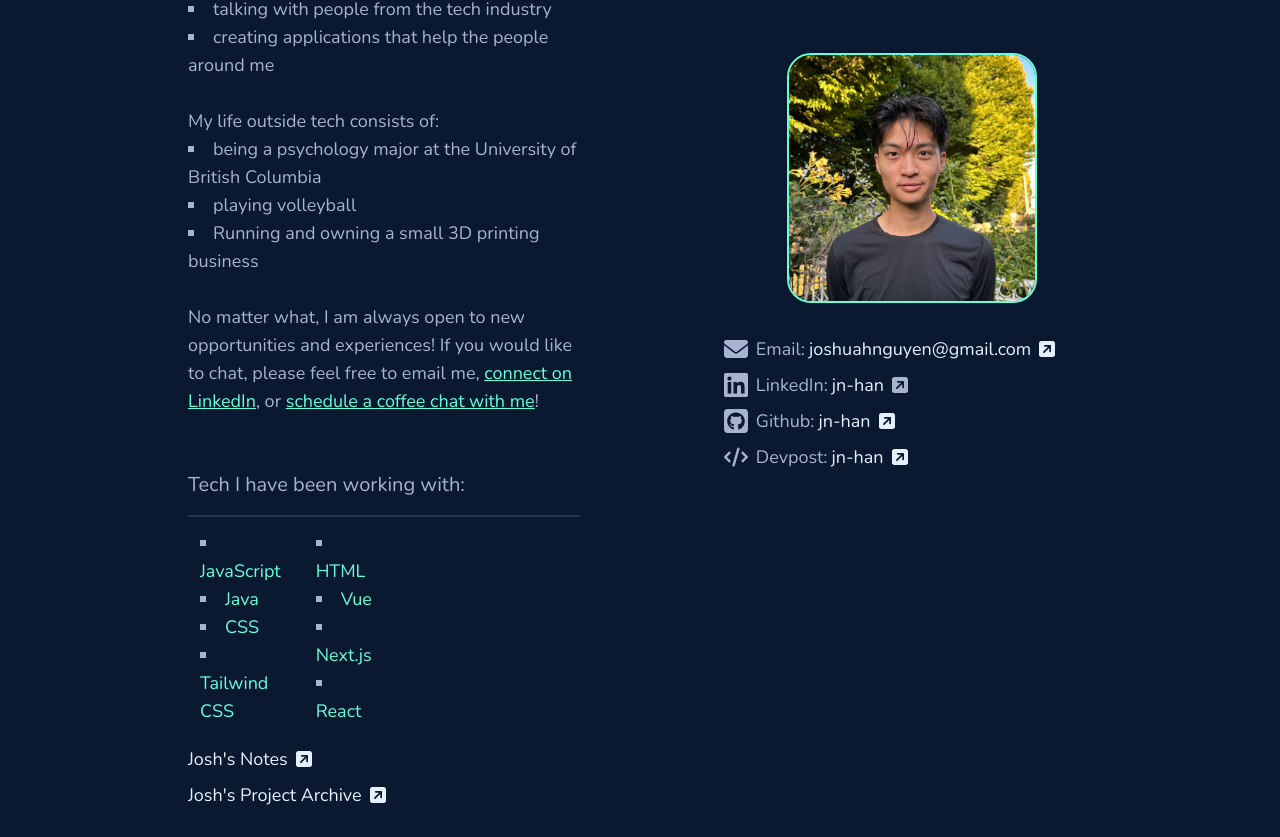
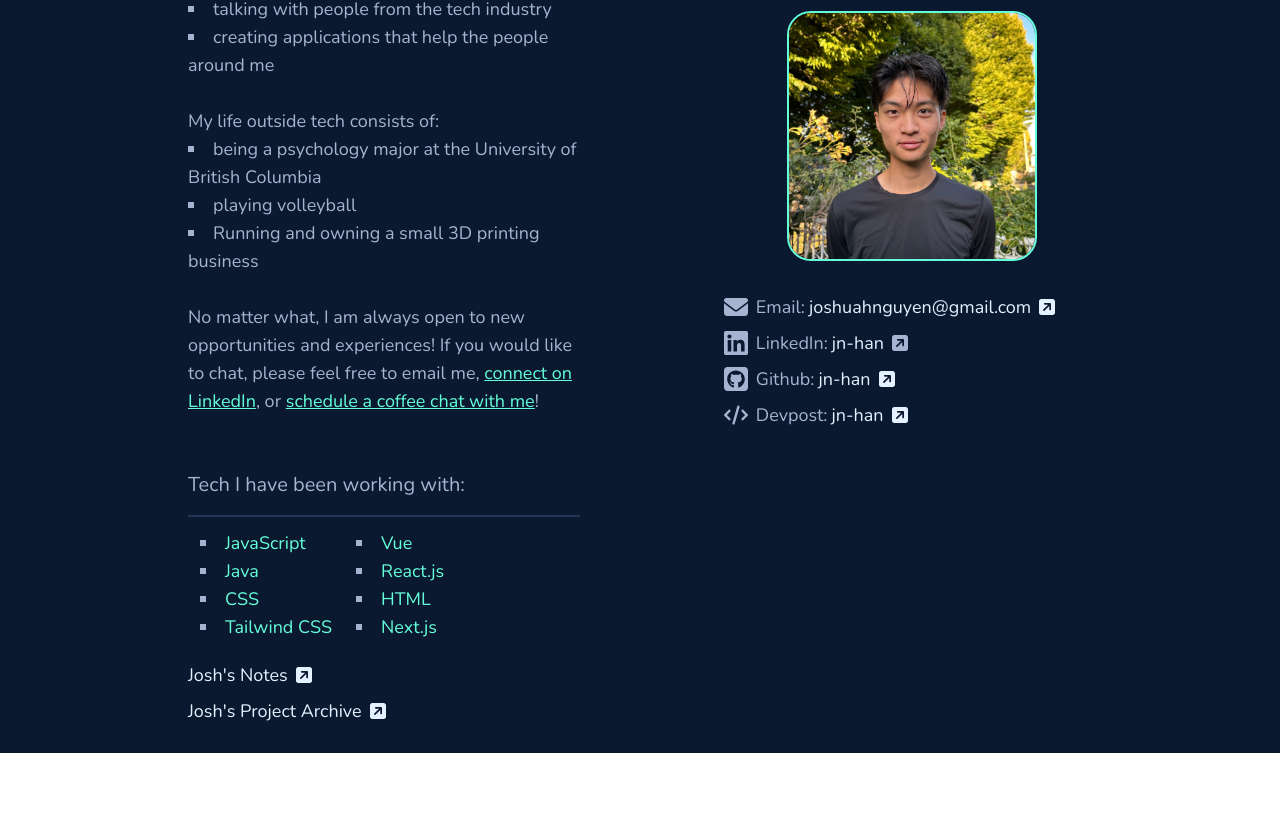
Before and after one commit to jn-han/jn-han.github.io, a Next.js app: page / in a window 1280 px wide. Shown: the part 3677-4514 px from the top of the page. After the commit the page ends 4430 px from the top, so only its background shows below. Built offline with nearby package versions, Linux system fonts and the light colour scheme.

Commit message:
fixed list bugs

```diff
--- a/src/app/components/ContactPage.js
+++ b/src/app/components/ContactPage.js
@@ -70,8 +70,8 @@ const ContactPage = () => {
               <br />
               <br />
               <p className="text-xl">Tech I have been working with:</p>
-              <div className="border-accent p-2 border-b-2"></div>
-              <div className="flex flex-row w-1/2 text-slate">
+              <div className="w-full border-accent p-2 border-b-2"></div>
+              <div className="flex flex-row w-full text-slate">
                 <ul className="list-square list-inside text-lg m-3 marker:text-slate text-green">
                   <li>JavaScript</li>
                   <li>Java</li>
@@ -79,10 +79,10 @@ const ContactPage = () => {
                   <li>Tailwind CSS</li>
                 </ul>
                 <ul className="list-square list-inside text-lg m-3 marker:text-slate text-green">
+                  <li>Vue</li>
+                  <li>React.js</li>
                   <li>HTML</li>
-                  <li>Vue</li>
                   <li>Next.js</li>
-                  <li>React</li>
                 </ul>
               </div>
             </div>
```
